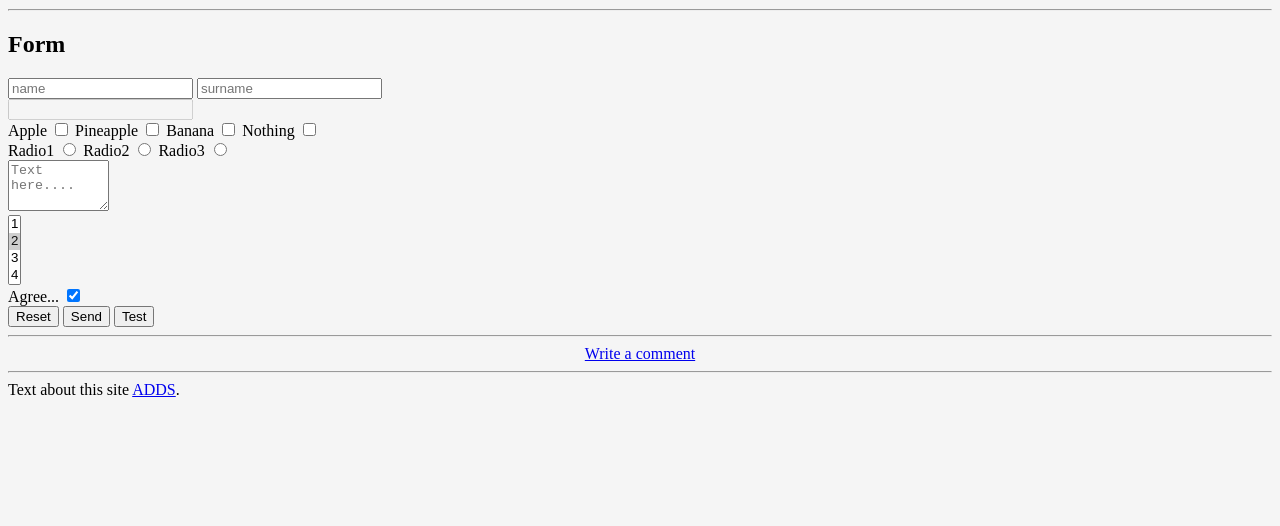
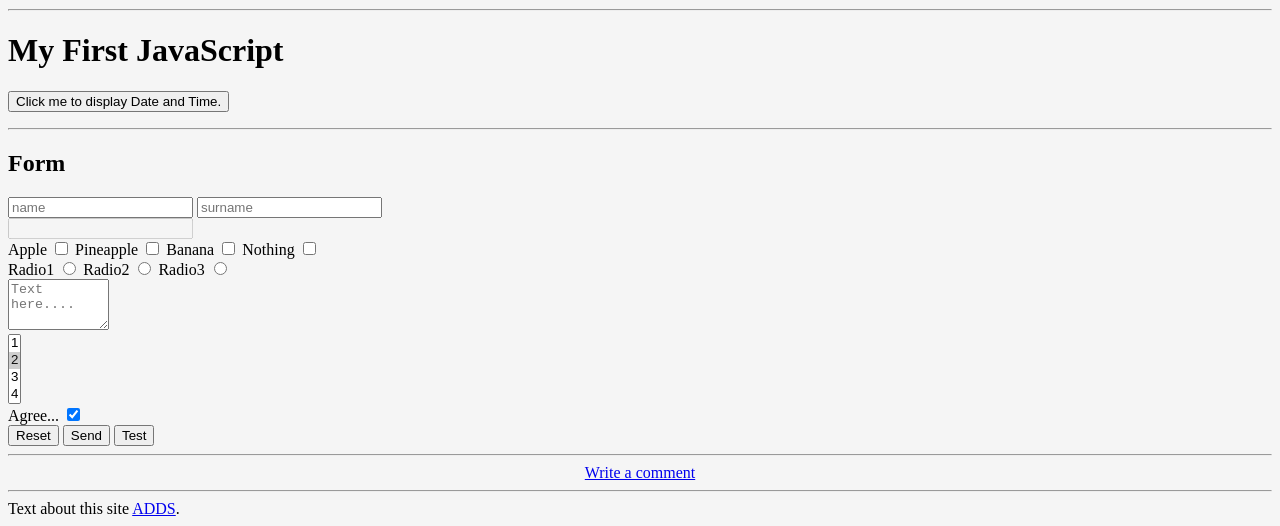
Before and after one commit to SashaBlazhenko/oblazhenHTML, a plain HTML site: page index.html in a window 1280 px wide. Shown: the part 3027-3553 px from the top of the page. Before the commit the page ends 3434 px from the top, so only its background shows below. Drawn offline with Linux system fonts and the light colour scheme.

Commit message:
Add files via upload
My First JavaScript

```diff
--- a/index.html
+++ b/index.html
@@ -115,6 +115,18 @@
 
 <hr>
 
+
+<h1>My First JavaScript</h1>
+
+<button type="button"
+onclick="document.getElementById('demo').innerHTML = Date()">
+Click me to display Date and Time.</button>
+
+<p id="demo"></p>
+
+
+<hr>
+
 <h2>Form</h2>
 
 <form action="/" method="post">
```
